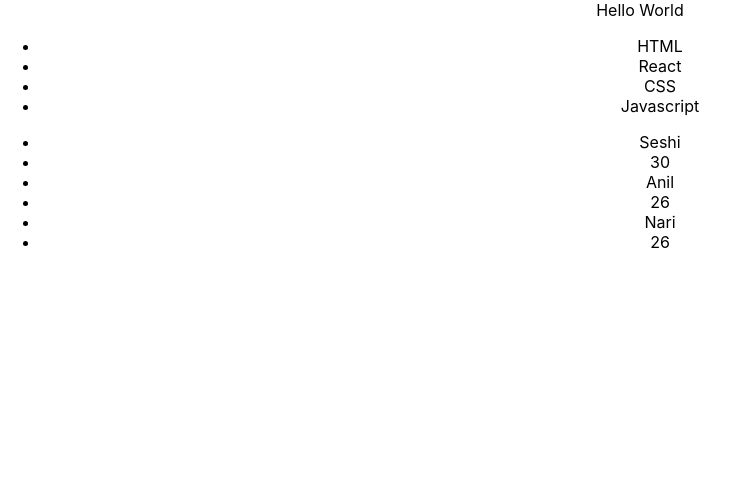
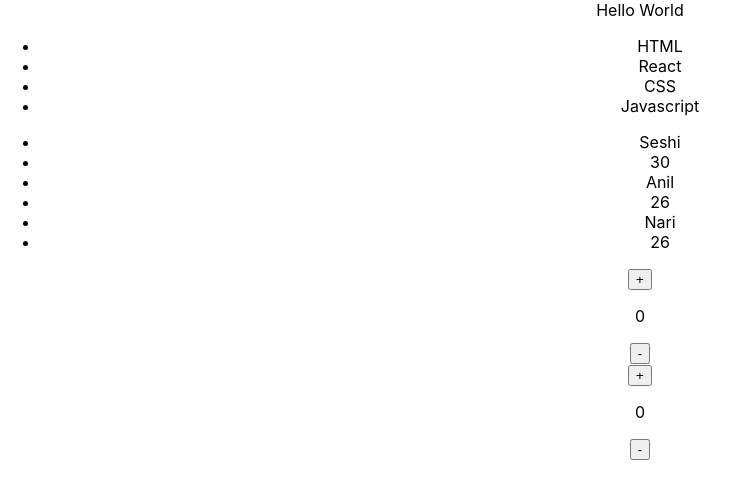
Before and after one commit to kotireddy-hub/React-Basic, a React (Create React App) app: page / in a window 1280 px wide. Shown: the top 498 px of the page, without its empty margins (0-739 px from the left). Built offline with nearby package versions, Linux system fonts and the light colour scheme.

Commit message:
added state

```diff
--- a/src/App.js
+++ b/src/App.js
@@ -1,5 +1,7 @@
 import './App.css';
 import HelloWorld from './HelloWorld';
+import Counter from './pages/components/Counter';
+import CounterFun from './pages/components/CounterFun';
 import UserDeatils from './pages/UserDeatils';
 
 const listOfData = ["HTML","React","CSS","Javascript"];
@@ -25,6 +27,8 @@
     <div className="App">
       <HelloWorld data={listOfData} />
       <UserDeatils users={UserData}/>
+      <Counter />
+      <CounterFun />
     </div>
   );
 }
--- /dev/null
+++ b/src/pages/components/Counter.js
@@ -0,0 +1,36 @@
+import React from "react";
+
+class Counter extends React.Component {
+
+    constructor(props) {
+        super(props);
+        this.state = {
+            counter: 0
+        }
+
+
+    }
+    // this. setState()
+    increment() {
+        this.setState({
+            counter:this.state.counter + 1
+        })
+    }
+    decrement() {
+        this.setState({
+            counter:this.state.counter - 1
+        })
+    }
+
+
+    render() {
+        return <div>
+            <button onClick={() => { this.increment() }}>+</button>
+            <p>{this.state.counter}</p>
+            <button onClick={() => { this.decrement() }}>-</button>
+        </div>
+    }
+
+}
+
+export default Counter;
--- /dev/null
+++ b/src/pages/components/CounterFun.js
@@ -0,0 +1,24 @@
+import React, { useState } from "react";
+
+//useState()
+
+function CounterFun() {
+    const [count, setCount] = useState(0);
+
+    const handleToAdd = () => {
+        setCount(count + 1); // 0 + 1 // 1 // 1 + 1 // 2 // 2+ 1 //3
+    }
+
+    const handleToSub = () => {
+        setCount(count - 1); // 0 + 1 // 1 // 3 -1 // 2
+    }
+
+
+    return <div>
+        <button onClick={handleToAdd}>+</button>
+        <p>{count}</p>
+        <button onClick={handleToSub}>-</button>
+    </div>
+};
+
+export default CounterFun;
```
